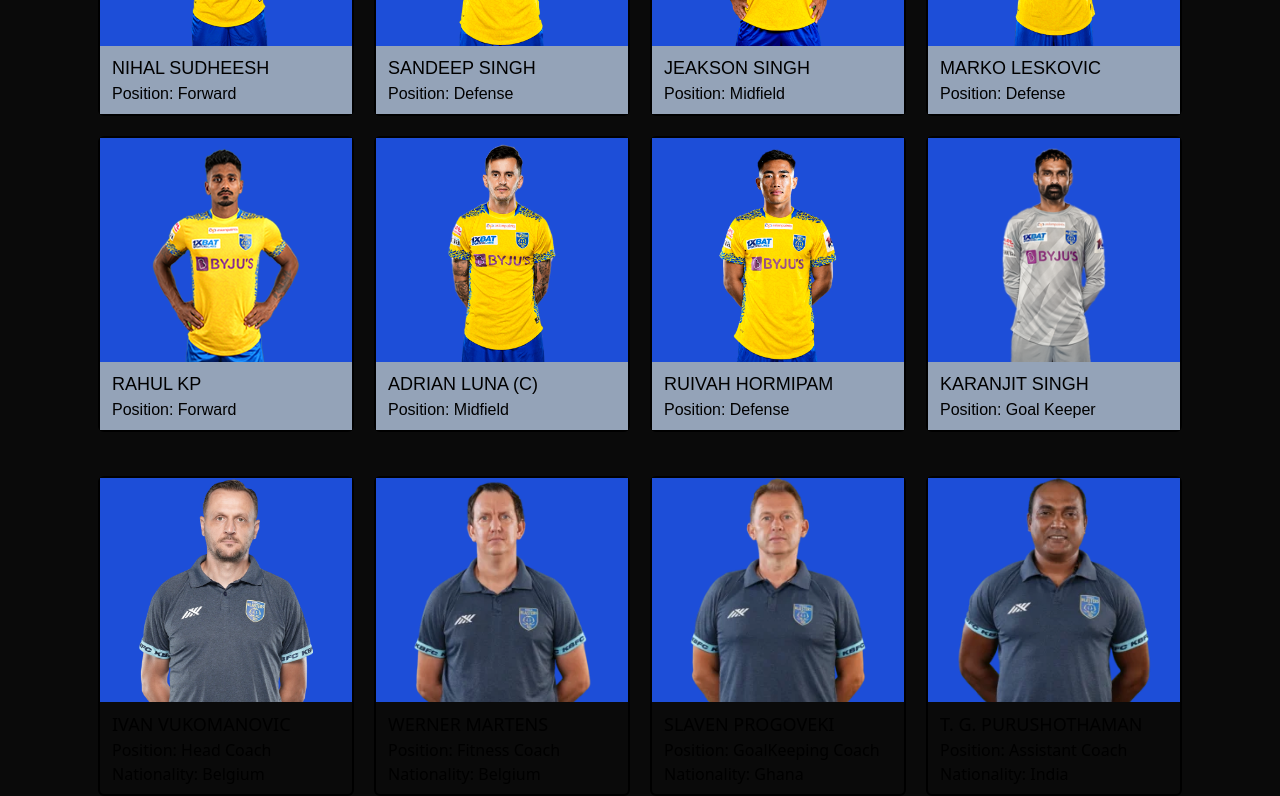
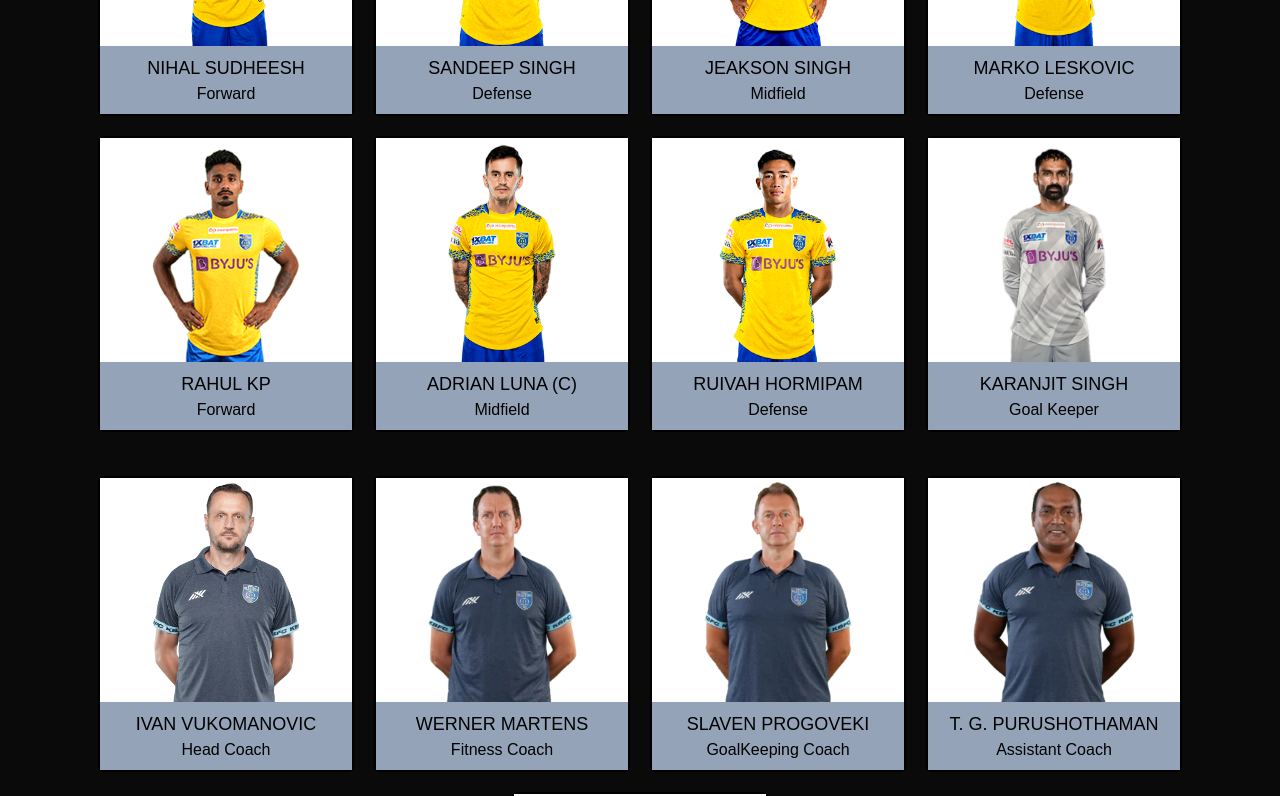
Before and after one commit to Fer-Win/isl-webforteam, a Next.js app: page /team in a window 1280 px wide. Shown: the part 1580-2376 px from the top of the page. Built offline with nearby package versions, Linux system fonts and the light colour scheme; a web font is replaced by a local one.

Commit message:
font fix players

```diff
--- a/src/app/news/page.tsx
+++ b/src/app/news/page.tsx
@@ -2,7 +2,7 @@ import {data} from "./news"
 
 import Footer from "@/components/Footer";
 import NavBar from "../../components/NavBar";
-import NewsCard from "@/components/NewCard";
+import NewsCard from "@/components/NewsCard";
 
 
 const News = () => {
--- a/src/components/CoachCard.tsx
+++ b/src/components/CoachCard.tsx
@@ -9,16 +9,16 @@ interface CoachCardProps {
 
 const CoachCard: React.FC<CoachCardProps> =({image,name,position,nationality})=>{
   return (
-    <a href="" className='group'>
+    <a href="" className='group font-familjen'>
        <div className='border-2 border-black  w-64 rounded-md '>
-     <div className="image-container bg-blue-700 h-56 overflow-hidden items-center flex justify-center group" >
-       <img src={image} alt={`${name} picture`} className=' mx-0 my-auto group-hover:mb-14' />
+     <div className="image-container bg-white h-56 overflow-hidden items-center flex justify-center group relative" >
+       <img src={image} alt={`${name} picture`} className=' transition-all h-[220px] w-auto duration-500 ease-in-out absolute bottom-0' />
      </div>
-     <div className='flex flex-col px-3 py-2'>
-     <h1 className='text-lg'>{name}</h1>
+     <div className='flex flex-col px-3 py-2 bg-slate-400 '>
+     <h1 className='text-lg text-center'>{name}</h1>
       <ul>
-        <li>Position: {position}</li>
-        <li>Nationality: {nationality}</li>
+        <li className="text-center">{position}</li>
+        {/* <li>Nationality: {nationality}</li> */}
       </ul>
      </div>
     </div>
--- a/src/components/PlayerCard.tsx
+++ b/src/components/PlayerCard.tsx
@@ -16,13 +16,13 @@ const PlayerCard: React.FC<PlayerCardProps> = ({  image, name, stats }) => {
   return (
     <a href={`/player/${name}`} className='group'>
        <div className='border-2 border-black  w-64 rounded-md '>
-     <div className="image-container bg-blue-700 h-56 overflow-hidden items-center flex justify-center" >
+     <div className="image-container bg-white h-56 overflow-hidden items-center flex justify-center" >
        <img src={image} alt={`${name} picture`} className=' transition-all h-[250px] duration-500 ease-in-out hover:h-[300px] mx-0 my-auto group-hover:mb-14' />
      </div>
      <div className='flex flex-col px-3 py-2 bg-slate-400 font-familjen'>
-     <h1 className='text-lg'>{name}</h1>
+     <h1 className='text-lg align-middle text-center'>{name}</h1>
       <ul>
-        <li>Position: {stats.position}</li>
+        <li className='text-center'>{stats.position}</li>
 
       </ul>
      </div>
```
Also changed, not shown: src/components/NewsCard.tsx (renamed from src/components/NewCard.tsx).
